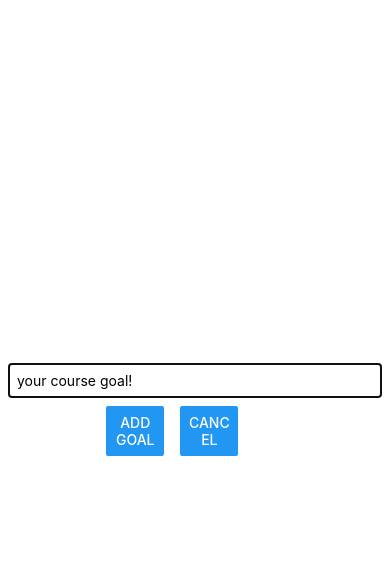
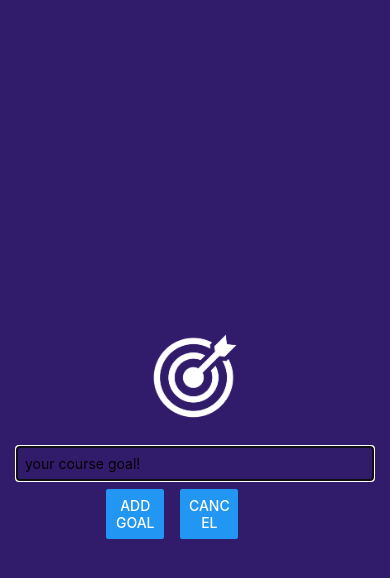
Before and after one commit to banggeunho/React-Native-Study, a React Native app: screen / in a window 390 px wide. Both pictures are taken after a click on the button "ADD NEW GOAL". Shown: the top 578 px of the page. Built offline with nearby package versions, Linux system fonts and the light colour scheme.

Commit message:
feat: image컴포넌트 사용하기

```diff
--- a/components/GoalInput.js
+++ b/components/GoalInput.js
@@ -1,5 +1,5 @@
 import React, {useState} from 'react';
-import {Button, Modal, StyleSheet, TextInput, View} from 'react-native';
+import {Button, Image, Modal, StyleSheet, TextInput, View} from 'react-native';
 
 const GoalInput = (props) => {
     const [enteredGoalText, setEnteredGoalText] = useState("");
@@ -16,6 +16,7 @@
     return (
         <Modal visible={props.visible} animationType="slide">
             <View style={styles.inputContainer}>
+                <Image style={styles.image} source={require("../assets/images/goal.png")} />
                 <TextInput style={styles.textInput}
                            placeholder={"your course goal!"}
                            onChangeText={goalInputHandler}
@@ -39,10 +40,13 @@
         flex: 1,
         justifyContent: "center",
         alignItems: "center",
-        marginBottom: 24,
-        padding: 8,
-        borderBottomWidth: 1,
-        borderBottomColor: "#cccccc"
+        padding: 16,
+        backgroundColor: "#311b6b"
+    },
+    image: {
+        width: 100,
+        height: 100,
+        margin: 20
     },
     textInput: {
         borderWidth: 1,
```
Also changed, not shown: assets/images/goal.png (added).
